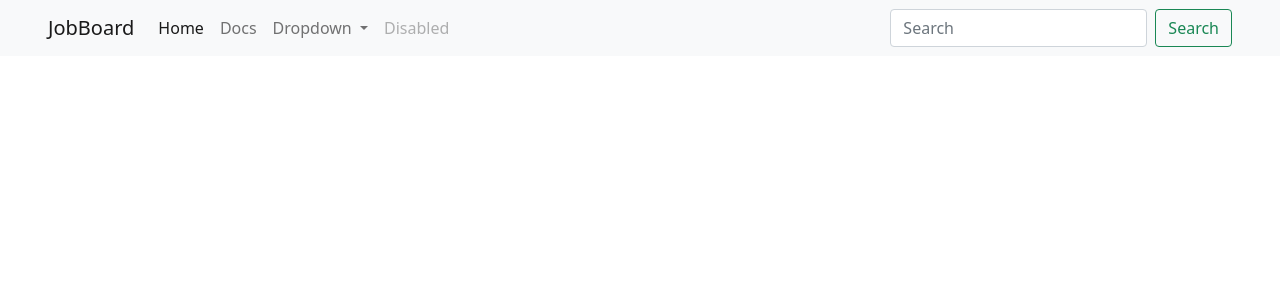
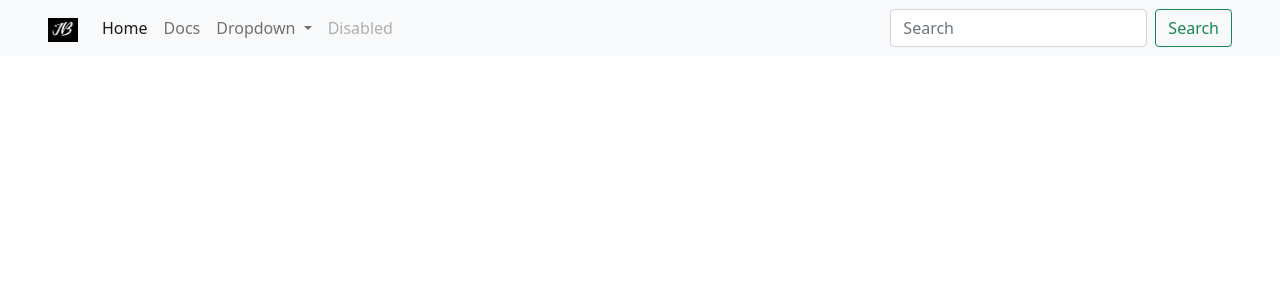
Before and after one commit to nofoobar/fastapi-course, a Python web app: template backend/templates/shared/base.html in a window 1280 px wide. Shown: the top 300 px of the page. Run offline with Jinja, Linux system fonts and the light colour scheme; the template is opened without the code that fills it, so the values that code supplies are empty.

Commit message:
serve static files

```diff
--- a/backend/main.py
+++ b/backend/main.py
@@ -4,6 +4,7 @@ from db.session import engine
 from db.base import Base
 from apis.base import api_router
 from webapps.base import api_router as webapp_router
+from fastapi.staticfiles import StaticFiles
 
 
 def create_tables():
@@ -15,10 +16,15 @@ def include_router(app):
     app.include_router(webapp_router)
 
 
+def configure_static(app):
+    app.mount("/static",StaticFiles(directory="static"),name="static")
+
+
 def start_application():
     app = FastAPI(title=settings.PROJECT_TITLE,version=settings.PROJECT_VERSION)
     create_tables()
     include_router(app)
+    configure_static(app)
     return app
 
 app = start_application()
--- a/backend/requirements.txt
+++ b/backend/requirements.txt
@@ -27,3 +27,6 @@ python-multipart
 
 #for template
 jinja2
+
+#for static files
+aiofiles
--- a/backend/templates/components/navbar.html
+++ b/backend/templates/components/navbar.html
@@ -1,6 +1,8 @@
 <nav class="navbar navbar-expand-lg navbar-light bg-light">
     <div class="container-fluid px-5">
-      <a class="navbar-brand" href="#">JobBoard</a>
+      <a class="navbar-brand" href="#">
+        <img src="{{ url_for('static',path='images/logo.png') }}" alt="Jobboard navbar image" width="30" height="24">
+      </a>
       <button class="navbar-toggler" type="button" data-bs-toggle="collapse" data-bs-target="#navbarSupportedContent" aria-controls="navbarSupportedContent" aria-expanded="false" aria-label="Toggle navigation">
         <span class="navbar-toggler-icon"></span>
       </button>
```
Also changed, not shown: backend/static/images/logo.png (added).
